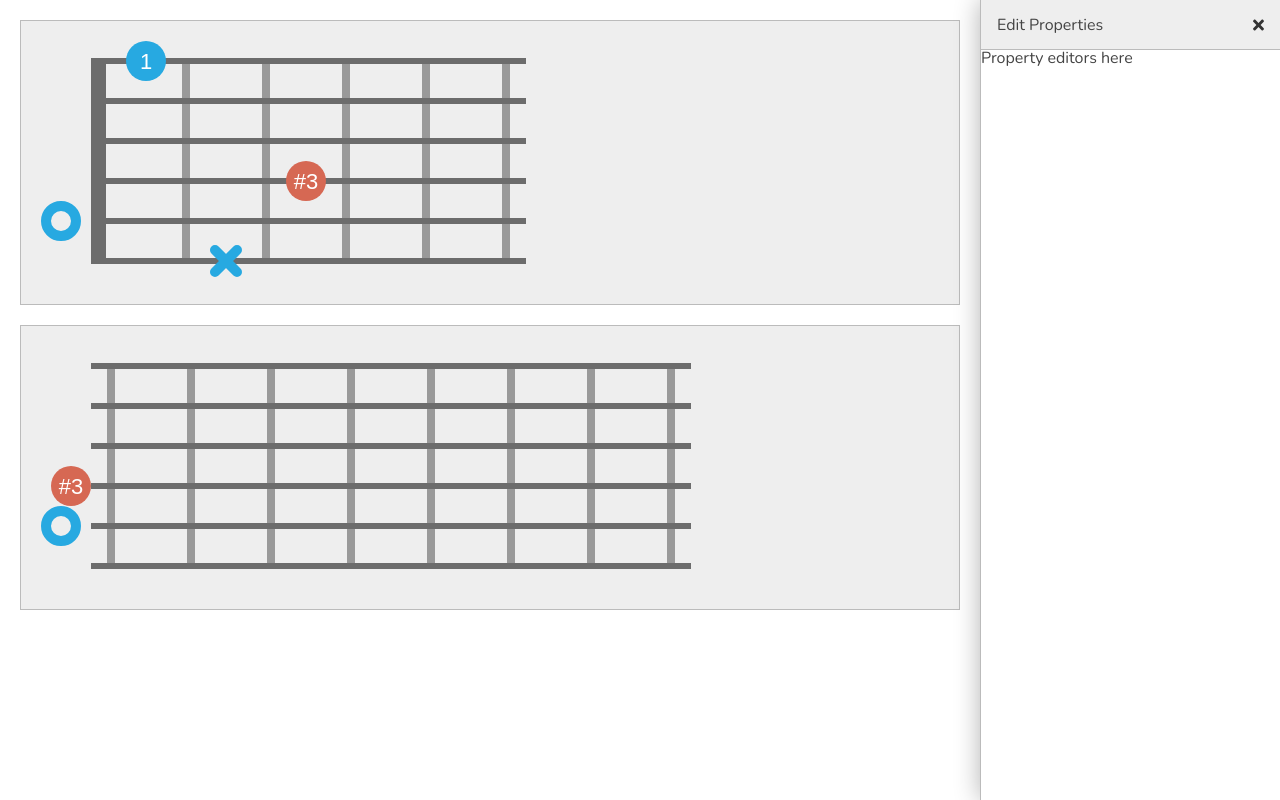
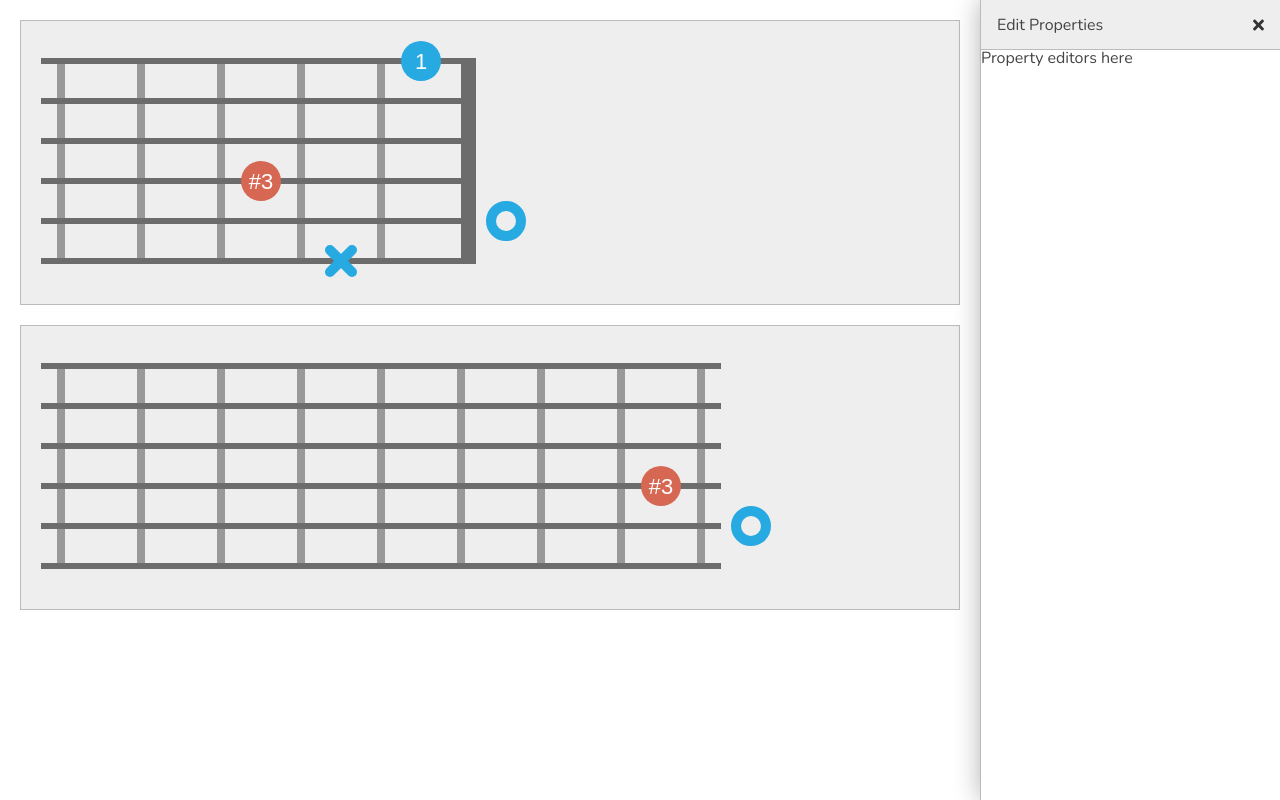
Before and after one commit to bali182/magic-fretboard, a React app: page / in a window 1280 px wide. Built offline with nearby package versions, Linux system fonts and the light colour scheme.

Commit message:
Normalized fret and marker rendering added lefty option

```diff
--- a/src/components/Fretboard/FretboadModelUtil.ts
+++ b/src/components/Fretboard/FretboadModelUtil.ts
@@ -6,6 +6,7 @@ import {
   FretboardTheme,
   MarkerTheme,
   MarkerShape,
+  FretboardOrientation,
 } from './FretboardModel'
 import head from 'lodash/head'
 import last from 'lodash/last'
@@ -146,13 +147,14 @@ export class FretboardModelUtil {
     return model.strings.map((string) => string.id)
   }
 
-  getFrets(): number[] {
+  getFrets(forMarker: boolean): number[] {
     const model = this.getModel()
     if (model.firstVisibleFret === 0) {
       return range(model.firstVisibleFret, model.lastVisibleFret + 1)
     }
     const needsZeroFret = !this.isPure() || this.hasUnfrettedMarker()
-    const defaultFrets = range(model.firstVisibleFret, model.lastVisibleFret + 1)
+    const firstVisibleFret = forMarker ? model.firstVisibleFret + 1 : model.firstVisibleFret
+    const defaultFrets = range(firstVisibleFret, model.lastVisibleFret + 1)
     return needsZeroFret ? [0].concat(defaultFrets) : defaultFrets
   }
 
@@ -309,4 +311,14 @@ export class FretboardModelUtil {
 
     return singingsHeight + topOverhang + adjustment
   }
+
+  getOrientationTransform(): string {
+    const model = this.getModel()
+    return model.orientation === FretboardOrientation.LeftHanded ? 'scale(-1,1)' : 'none'
+  }
+
+  getTextXMultiplier(): number {
+    const model = this.getModel()
+    return model.orientation === FretboardOrientation.LeftHanded ? -1 : 1
+  }
 }
--- a/src/components/Fretboard/Fretboard.tsx
+++ b/src/components/Fretboard/Fretboard.tsx
@@ -26,6 +26,7 @@ export class Fretboard extends PureComponent<FretboardProps> {
         style={__temporaryStyle}
         width={util.getViewportWidth()}
         height={util.getViewportHeight()}
+        transform={util.getOrientationTransform()}
         xmlns="http://www.w3.org/2000/svg">
         <MarkerDefs util={util} />
         {this.renderFrets(util)}
@@ -43,7 +44,7 @@ export class Fretboard extends PureComponent<FretboardProps> {
 
   renderFrets(util: FretboardModelUtil): ReactNode {
     return util
-      .getFrets()
+      .getFrets(false)
       .filter((fret) => fret > 0)
       .map(this.renderFretWire(util))
   }
@@ -89,7 +90,7 @@ export class Fretboard extends PureComponent<FretboardProps> {
 
   renderMarkers(util: FretboardModelUtil): ReactNode {
     const strings = util.getStringIds()
-    const frets = util.getFrets()
+    const frets = util.getFrets(true)
     return flatMap(strings, (stringId) =>
       flatMap(frets, (fret) => {
         const marker = util.getMarker(stringId, fret)
--- a/src/components/Fretboard/FretboardModel.ts
+++ b/src/components/Fretboard/FretboardModel.ts
@@ -8,6 +8,11 @@ export enum MarkerKind {
 export enum MarkerShape {
   Circle = 'Circle',
   X = 'X',
+}
+
+export enum FretboardOrientation {
+  LeftHanded = 'LeftHanded',
+  RightHanded = 'RightHanded',
 }
 
 export type MarkerModel = {
@@ -60,6 +65,7 @@ export type FretboardTheme = {
 export type FretboardModel = {
   type: 'fretboard'
   id: string
+  orientation: FretboardOrientation
   strings: StringModel[]
   markers: MarkerModel[]
   firstVisibleFret: number
--- a/src/components/Fretboard/Marker.tsx
+++ b/src/components/Fretboard/Marker.tsx
@@ -18,7 +18,8 @@ export class Marker extends PureComponent<MarkerProps> {
     const { fontColor, fontFamily, fontSize } = util.getMarkerTheme(marker.kind)
     return (
       <text
-        x={x}
+        transform={util.getOrientationTransform()}
+        x={util.getTextXMultiplier() * x}
         y={y}
         fill={fontColor}
         fontSize={fontSize}
--- a/src/components/Fretboard/sampleModel.ts
+++ b/src/components/Fretboard/sampleModel.ts
@@ -1,4 +1,4 @@
-import { StringModel, MarkerModel, MarkerKind, FretboardModel } from './FretboardModel'
+import { StringModel, MarkerModel, MarkerKind, FretboardModel, FretboardOrientation } from './FretboardModel'
 import { nanoid } from 'nanoid'
 
 const strings = ['E6', 'A', 'D', 'G', 'B', 'E1'].map(
@@ -50,6 +50,7 @@ const markers = [zeroMarker, firstMarker, secondMarker, thirdMarker]
 
 export const sampleModel: FretboardModel = {
   type: 'fretboard',
+  orientation: FretboardOrientation.LeftHanded,
   id: nanoid(),
   strings,
   markers,
--- a/src/components/FretboardsView/FretboardsView.tsx
+++ b/src/components/FretboardsView/FretboardsView.tsx
@@ -23,7 +23,7 @@ export class FretboardsView extends PureComponent<FretboardsViewProps> {
     return (
       <div className={fretboardsViewStyle}>
         <FretboardView theme={defaultTheme} model={sampleModel} />
-        <FretboardView theme={defaultTheme} model={{ ...sampleModel, firstVisibleFret: 3, lastVisibleFret: 10 }} />
+        <FretboardView theme={defaultTheme} model={{ ...sampleModel, firstVisibleFret: 2, lastVisibleFret: 10 }} />
       </div>
     )
   }
```
